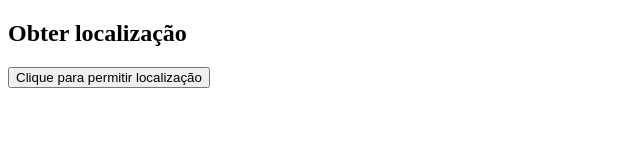
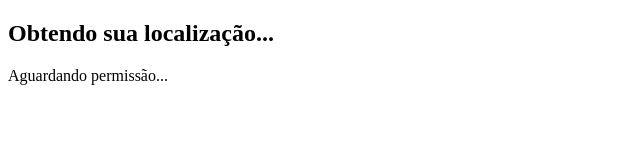
Before and after one commit to arthurferroni/pages, a plain HTML site: page index.html in a window 1280 px wide. Shown: the whole page, without its empty margins (0-640 px from the left). Drawn offline with Linux system fonts and the light colour scheme.

Commit message:
Update index.html

```diff
--- a/index.html
+++ b/index.html
@@ -2,17 +2,15 @@
 <html lang="pt-BR">
 <head>
   <meta charset="UTF-8">
-  <title>Geolocalização</title>
+  <title>Geolocalização automática</title>
 </head>
 <body>
 
-  <h2>Obter localização</h2>
-  <button onclick="obterLocalizacao()">Clique para permitir localização</button>
-
-  <p id="resultado"></p>
+  <h2>Obtendo sua localização...</h2>
+  <p id="resultado">Aguardando permissão...</p>
 
   <script>
-    function obterLocalizacao() {
+    window.onload = function() {
       const resultado = document.getElementById("resultado");
 
       if (!navigator.geolocation) {
@@ -42,7 +40,7 @@
           }
         }
       );
-    }
+    };
   </script>
 
 </body>
```
